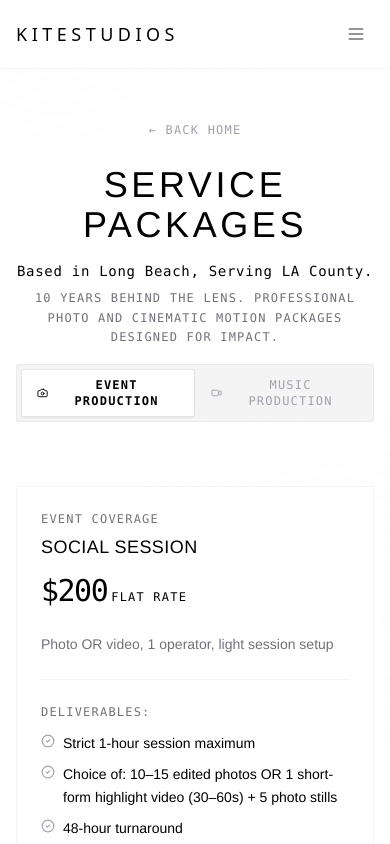
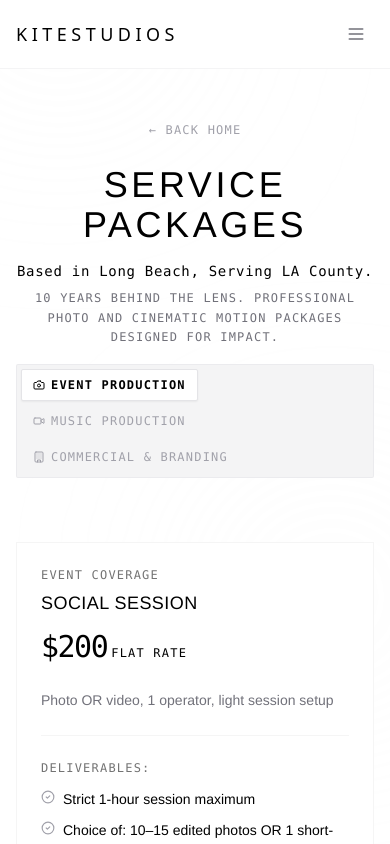
Before and after one commit to whoskite/kitestudios, a Next.js app: page /pricing in a window 390 px wide. Shown: the top 844 px of the page. Built offline with nearby package versions, Linux system fonts and the light colour scheme; a web font is replaced by a local one.

Commit message:
feat(pricing): add Commercial & Branding tier category with 3 structured packages for local B2B lead generation

```diff
--- a/app/pricing/page.tsx
+++ b/app/pricing/page.tsx
@@ -5,6 +5,7 @@ import { motion, AnimatePresence } from "framer-motion";
 import {
   Camera,
   Video,
+  Building,
   Users,
   Zap,
   CheckCircle2,
@@ -47,7 +48,7 @@ interface AddOnOption {
 }
 
 export default function PricingPage() {
-  const [activeNiche, setActiveNiche] = useState<"events" | "music-videos">("events");
+  const [activeNiche, setActiveNiche] = useState<"events" | "music-videos" | "commercial">("events");
   const [selectedTier, setSelectedTier] = useState<string>("events-tier3");
   const [selectedAddOns, setSelectedAddOns] = useState<string[]>([]);
   const [expandedFaq, setExpandedFaq] = useState<number | null>(null);
@@ -163,6 +164,41 @@ export default function PricingPage() {
     }
   ];
 
+  // Commercial & Branding Tiers
+  const commercialTiers: PackageTier[] = [
+    {
+      id: "commercial-tier1",
+      name: "Tier 1 — Social Media Refresh",
+      price: "$400 – $600",
+      minPrice: 400,
+      maxPrice: 600,
+      includes: "Solo operator, rapid on-site asset capture, professional lighting setup",
+      bestFor: "Cafes, retail shops, and real estate agents needing a quick digital presence upgrade",
+      deliverables: ["15 edited high-res photos", "2 short-form vertical videos (15-30s, 9:16, color-graded & synced)", "48-72 hour turnaround", "1 revision round", "High-res digital delivery"]
+    },
+    {
+      id: "commercial-tier2",
+      name: "Tier 2 — Brand Story Mini-Doc",
+      price: "$800 – $1,200",
+      minPrice: 800,
+      maxPrice: 1200,
+      includes: "Solo operator, structured shoot (up to 2 hours), cinematic video edit, professional photo retouching",
+      bestFor: "Business 'About Us' pages, grand openings, new menu/seasonal launches, property showcases",
+      deliverables: ["1 cinematic brand video (60-90 seconds, 4K)", "20 edited high-res photos", "3 vertical social cutdowns derived from main video", "7-10 day turnaround", "2 revision rounds", "Commercial usage rights"],
+      recommended: true
+    },
+    {
+      id: "commercial-tier3",
+      name: "Tier 3 — Full Commercial Campaign",
+      price: "$1,500 – $2,500+",
+      minPrice: 1500,
+      maxPrice: 2500,
+      includes: "1-2 operators, half/full-day shoot, multi-location or complex lighting, comprehensive post-production",
+      bestFor: "Established brands launching a new location, boutique hotels, multi-property real estate portfolios",
+      deliverables: ["1-2 cinematic brand videos (up to 2 mins)", "40+ edited high-res photos (web + print-ready)", "5 vertical social cutdowns", "Behind-the-scenes content package", "14-21 day turnaround", "3 revision rounds", "Commercial usage rights"]
+    }
+  ];
+
   // Add-ons
   const addOns: AddOnOption[] = [
     { id: "rush", name: "Rush Delivery (48hr)", price: "+$250", cost: 250, description: "Accelerated editing and review queues (guaranteed export under 48 hours)" },
@@ -187,14 +223,16 @@ export default function PricingPage() {
   useEffect(() => {
     if (activeNiche === "events") {
       setSelectedTier("events-tier3");
+    } else if (activeNiche === "music-videos") {
+      setSelectedTier("mv-tier2");
     } else {
-      setSelectedTier("mv-tier2");
+      setSelectedTier("commercial-tier2");
     }
     setSelectedAddOns([]);
   }, [activeNiche]);
 
   // Calculate current range
-  const currentTierData = [...eventTiers, ...musicVideoTiers].find((t) => t.id === selectedTier);
+  const currentTierData = [...eventTiers, ...musicVideoTiers, ...commercialTiers].find((t) => t.id === selectedTier);
   const baseMin = currentTierData?.minPrice || 0;
   const baseMax = currentTierData?.maxPrice || 0;
   const addOnsCost = selectedAddOns.reduce((total, id) => {
@@ -319,10 +357,10 @@ export default function PricingPage() {
             </div>
 
             {/* Niche switcher tabs */}
-            <div className="flex bg-zinc-100 dark:bg-zinc-900/50 p-1 rounded-sm border border-zinc-200/50 dark:border-zinc-800/50 self-center sm:self-end">
+            <div className="flex flex-wrap bg-zinc-100 dark:bg-zinc-900/50 p-1 rounded-sm border border-zinc-200/50 dark:border-zinc-800/50 self-center sm:self-end gap-1">
               <button
                 onClick={() => setActiveNiche("events")}
-                className={`relative px-4 py-2 text-xs font-mono tracking-widest uppercase transition-all duration-300 ${
+                className={`relative px-3 sm:px-4 py-2 text-xs font-mono tracking-widest uppercase transition-all duration-300 ${
                   activeNiche === "events"
                     ? "text-black dark:text-white font-bold"
                     : "text-zinc-400 dark:text-zinc-500 hover:text-zinc-900"
@@ -341,7 +379,7 @@ export default function PricingPage() {
               </button>
               <button
                 onClick={() => setActiveNiche("music-videos")}
-                className={`relative px-4 py-2 text-xs font-mono tracking-widest uppercase transition-all duration-300 ${
+                className={`relative px-3 sm:px-4 py-2 text-xs font-mono tracking-widest uppercase transition-all duration-300 ${
                   activeNiche === "music-videos"
                     ? "text-black dark:text-white font-bold"
                     : "text-zinc-400 dark:text-zinc-500 hover:text-zinc-900"
@@ -356,6 +394,25 @@ export default function PricingPage() {
                 )}
                 <span className="relative z-10 flex items-center gap-1.5">
                   <Video className="h-3 w-3" /> Music Production
+                </span>
+              </button>
+              <button
+                onClick={() => setActiveNiche("commercial")}
+                className={`relative px-3 sm:px-4 py-2 text-xs font-mono tracking-widest uppercase transition-all duration-300 ${
+                  activeNiche === "commercial"
+                    ? "text-black dark:text-white font-bold"
+                    : "text-zinc-400 dark:text-zinc-500 hover:text-zinc-900"
+                }`}
+              >
+                {activeNiche === "commercial" && (
+                  <motion.div
+                    layoutId="activeNicheTab"
+                    className="absolute inset-0 bg-white dark:bg-black border border-zinc-200 dark:border-zinc-800 shadow-sm rounded-sm"
+                    transition={{ type: "spring", stiffness: 380, damping: 30 }}
+                  />
+                )}
+                <span className="relative z-10 flex items-center gap-1.5">
+                  <Building className="h-3 w-3" /> Commercial & Branding
                 </span>
               </button>
             </div>
```
